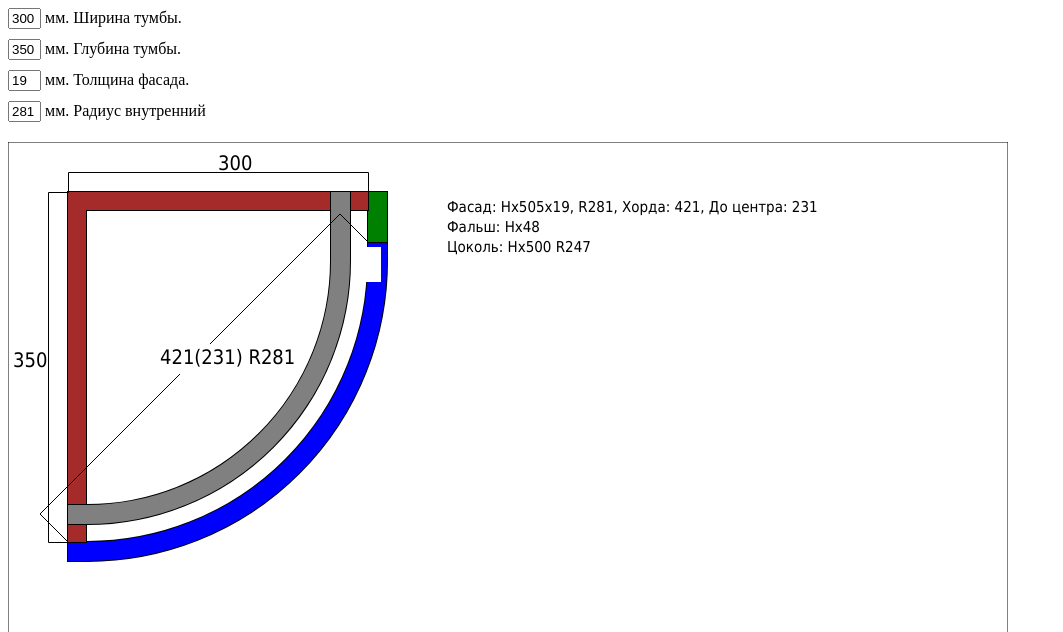
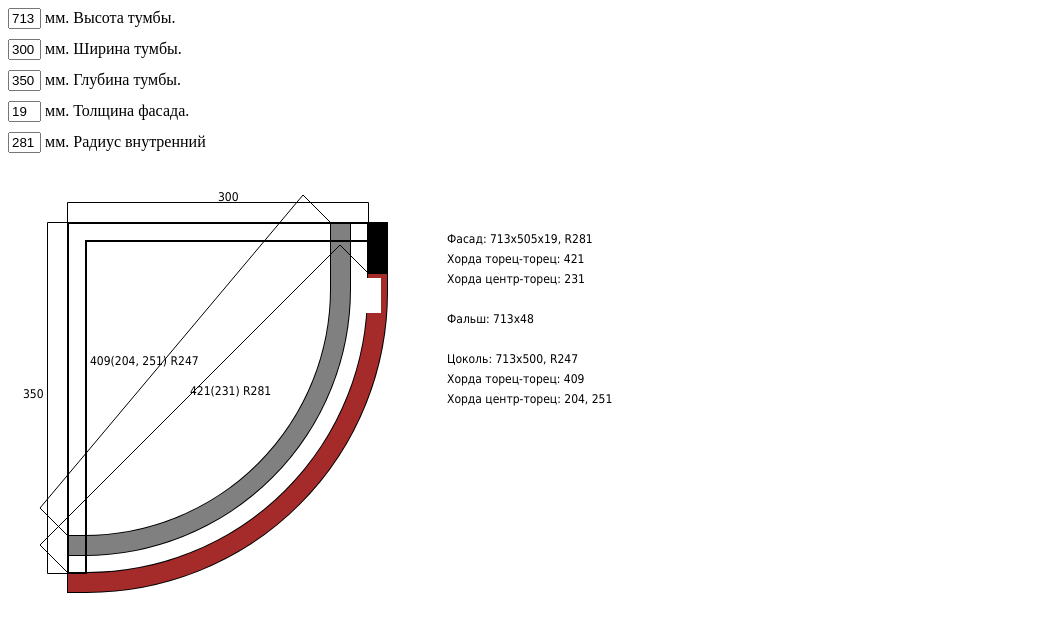
Before and after one commit to Memoframe/gcalc, a plain HTML site: page index.html in a window 1280 px wide. Shown: the top 632 px of the page, without its empty margins (0-1063 px from the left). Drawn offline with Linux system fonts and the light colour scheme.

Commit message:
16.11.2015

```diff
--- a/app_gnutiy.js
+++ b/app_gnutiy.js
@@ -5,7 +5,8 @@ angular.module('myApp', [])
 		tx: 300,
 		ty: 350,
 		th: 19,
-		rv: 281
+		rv: 281,
+		H: 713
 	}
 })
 .directive('calc', function($document){
@@ -24,7 +25,7 @@ angular.module('myApp', [])
 				};
 
 				var drawCanvas = function(){
-					ctx.strokeRect(0, 0, canvas.width, canvas.height);
+					//ctx.strokeRect(0, 0, canvas.width, canvas.height);
 
 					//Nachalo koordinat
 					var ox = 60;
@@ -39,6 +40,7 @@ angular.module('myApp', [])
 					   var falsh = 0
 					}
 
+
 					var rn = rv + th;		//Radius naruzhniy
 					var px = tx - rv;		//Pryamoy uchastok po shirine
 					var py = ty - rv - falsh;		//Pryamoy uchastok po visote
@@ -52,15 +54,77 @@ angular.module('myApp', [])
 					var ttx = tx - 37; //37 - utaplivanie tsokolya
 					var tty = ty - 37;
 					var trv = rv - 37;
-					if (trv > 243 && trv < 250) {
-					   var truetrv = 247
-					} else {
-					   var truetrv = trv
+					if (trv > (203+247)/2 && trv < (247+263)/2) {
+					var truetrv = 247
 					}
+					else if( trv < 203){
+					var truetrv = 203
+					}
+					else if( trv > 203 && trv < (203+247)/2 ){
+					var truetrv = 203
+					}
+					else if( trv > (247+263)/2 && trv < (283 + 263)/2 ){
+					var truetrv = 263
+					}
+					else if (  trv > (263+283)/2 && trv < (283 +300)/2 ){
+					var truretrv = 283
+					}
+					else  if(trv > (283+300)/2){
+					var truetrv = 300
+					}
+					else{
+				   var truetrv = trv
+					};
+
 					var trn = trv + th;
 					var truetrn = truetrv + th;
 					var tokr = Math.round ( truetrn * Math.PI / 2 ) + ( ttx - truetrv ) + ( tty - truetrv );	//Dlinna okruzhnosti tsokolya
-					var thorda = Math.round ( Math.sqrt ( Math.pow ( tx - 37, 2 ) + Math.pow ( ty - 37 ) ) ) ;
+					var thorda = Math.round ( Math.sqrt ( Math.pow ( tx - 37, 2 ) + Math.pow ( ty - 37, 2 ) ) ) ;
+
+					var k = Math.sqrt ( Math.pow(truetrv, 2) / 2);
+					var kx = k + tx - truetrv - 37;
+					var ky = k + ty - truetrv - 37;
+					var kxx = truetrv - k;
+					var kyy = truetrv - k;
+
+					if ( truetrv > ttx || truetrv > tty ){
+					var tcx = "?"
+					var tcy = "?"
+					}
+					else{
+					var tcx = Math.round(Math.sqrt(Math.pow (kx, 2) + Math.pow (kyy, 2)));
+					var tcy = Math.round(Math.sqrt(Math.pow (ky, 2) + Math.pow (kxx, 2)));
+					}
+
+
+					if (ttx - truetrv < 0 || tty - truetrv < 0){
+					// var tpx = 0;
+					// var tpy = 0;
+					}
+					else {
+					var tpx = ttx - truetrv;
+					var tpy = tty - truetrv;
+					}
+					var tcrx = ttx - truetrv;
+					var tcry = tty - truetrv;
+
+					//Otrisovka tsokolya
+					ctx.beginPath();
+					ctx.moveTo(ox + ttx, oy);
+					ctx.lineTo(ox + ttx, oy + tpy);
+					ctx.arc(ox + tcrx, oy + tcry, truetrv, 0, Math.PI/2, false);
+					ctx.lineTo(ox, oy + tty);
+					ctx.lineTo(ox, oy + tty + th);
+					ctx.lineTo(ox + tpx, oy + tty + th);
+					ctx.arc(ox + tcrx, oy + tcry, truetrn, Math.PI/2, 0, true);
+					ctx.lineTo(ox + ttx + th, oy);
+					ctx.lineTo(ox + ttx, oy);
+					ctx.lineWidth=2;
+					ctx.stroke();
+					ctx.fillStyle="grey"; // color
+					ctx.fill();
+					ctx.clearRect(0, 0, ox, canvas.height);
+					ctx.clearRect(0, 0, canvas.width, oy);
 
 					//Otrisovka fasada
 					ctx.beginPath();
@@ -75,7 +139,7 @@ angular.module('myApp', [])
 					ctx.lineTo(ox + tx, oy + falsh);
 					ctx.lineWidth=2;
 					ctx.stroke();
-					ctx.fillStyle="blue"; // color
+					ctx.fillStyle="brown"; // color
 					ctx.fill();
 
 					// Otrisovka falshpaneli
@@ -88,7 +152,7 @@ angular.module('myApp', [])
 					ctx.lineTo(ox + tx, oy);
 					ctx.lineWidth=2;
 					ctx.stroke();
-					ctx.fillStyle="green"; // color
+					ctx.fillStyle="black"; // color
 					ctx.fill();
 					} else {}
 
@@ -114,62 +178,36 @@ angular.module('myApp', [])
 					ctx.lineWidth=2;
 					ctx.stroke();
 					ctx.fillStyle="brown"; // color
-					ctx.fill();
-
-					//Otrisovka tsokolya
-					ctx.beginPath();
-					ctx.moveTo(ox + ttx, oy);
-					ctx.lineTo(ox + ttx, oy + py);
-					ctx.arc(ox + crx, oy + cry, trv, 0, Math.PI/2, false);
-					ctx.lineTo(ox, oy + tty);
-					ctx.lineTo(ox, oy + tty + th);
-					ctx.lineTo(ox + px, oy + tty + th);
-					ctx.arc(ox + crx, oy + cry, trn, Math.PI/2, 0, true);
-					ctx.lineTo(ox + ttx + th, oy);
-					ctx.lineTo(ox + ttx, oy);
-					ctx.lineWidth=2;
-					ctx.stroke();
-					ctx.fillStyle="grey"; // color
-					ctx.fill();
-
-					//Otrisovka razriva
-					// ctx.beginPath();
-					// ctx.moveTo(ox, oy);
-					// ctx.lineTo(ox - 70, oy);
-					// ctx.lineTo(ox - 70 + 20, oy + ty / 4);
-					// ctx.lineTo(ox - 70, oy + ty / 2);
-					// ctx.lineTo(ox - 70 + 20, oy + ty * 0.75);
-					// ctx.lineTo(ox - 70, oy + ty);
-					// ctx.lineTo(ox, oy + ty);
-					// ctx.lineTo(ox, oy + ty + th);
-					// ctx.lineTo(ox - 60, oy + ty + th);
-					// ctx.lineTo(ox - 70, oy + ty);
-					// ctx.stroke();
+					//ctx.fill();
 
 
 
 					//Razmery
-					ctx.font = "15px Tahoma";
+					ctx.font = "12px Tahoma";
 					ctx.lineWidth=1;
 					ctx.fillStyle="black"; // color
-					ctx.fillText("Фасад: Hx" + okr + "x" + th + ", R" + rv + ", Хорда: " + horda + ", До центра: " + c, ox * 2 + tx + th, oy + 20);
+					ctx.fillText("Фасад: " + H + "x"+ okr + "x" + th + ", R" + rv, ox * 2 + tx + th, oy + 20);
+					ctx.fillText("Хорда торец-торец: " + horda, ox * 2 + tx + th, oy + 20 * 2)
+					ctx.fillText("Хорда центр-торец: " + c, ox * 2 + tx + th, oy + 20 * 3)
 					if ((falsh - zazor) > 0){
-					ctx.fillText("Фальш: Hx" + (falsh - zazor), ox * 2 + tx + th, oy + 20 * 2)}
+					ctx.fillText("Фальш: " + H + "x"+ (falsh - zazor), ox * 2 + tx + th, oy + 20 * 5)}
 					else {
-					ctx.fillText("Фальш: Hx" + "0", ox * 2 + tx + th, oy + 20 * 2);
+					ctx.fillText("Фальш: - ", ox * 2 + tx + th, oy + 20 * 5);
 					}
-					ctx.fillText("Цоколь: Hx" + tokr + " R" + truetrv , ox * 2 + tx + th, oy + 20 * 3);
+					ctx.fillText("Цоколь: " + H + "x" + tokr + ", R" + truetrv , ox * 2 + tx + th, oy + 20 * 7);
+					ctx.fillText("Хорда торец-торец: " + thorda, ox * 2 + tx + th, oy + 20 * 8)
+					ctx.fillText("Хорда центр-торец: " + tcx + ", " + tcy, ox * 2 + tx + th, oy + 20 * 9)
 
 					//Razmery vynos
 					ctx.beginPath();
 					ctx.lineWidth=1;
-					ctx.moveTo ( ox + 0.5, oy + ty + 0.5 );
-					ctx.lineTo ( ox - 20 + 0.5, oy + ty + 0.5 );
-					ctx.lineTo ( ox - 20 +0.5, oy +0.5 );
-					ctx.lineTo ( ox + 0.5, oy + 0.5 );
-					ctx.lineTo ( ox + 0.5, oy - 20 + 0.5 );
-					ctx.lineTo ( ox + 0.5 + tx, oy - 20 + 0.5 );
-					ctx.lineTo ( ox + tx + 0.5, oy + 0.5 );
+					ctx.moveTo ( ox, oy + ty + 0.5 );
+					ctx.lineTo ( ox - 20 - 0.5, oy + ty + 0.5 );
+					ctx.lineTo ( ox - 20 - 0.5, oy - 0.5 );
+					ctx.lineTo ( ox - 0.5, oy - 0.5 );
+					ctx.lineTo ( ox - 0.5, oy - 20 - 0.5 );
+					ctx.lineTo ( ox + tx + 0.5, oy - 20 - 0.5 );
+					ctx.lineTo ( ox + tx + 0.5, oy );
 					ctx.stroke (); //gabarity tumby
 
 					ctx.beginPath();
@@ -181,34 +219,37 @@ angular.module('myApp', [])
 					ctx.stroke (); //horda fasad
 
 					ctx.beginPath();
-					ctx.moveTo ( ox + tx, oy + falsh );
-					ctx.lineTo ( ox + tx - 28, oy + falsh - 28 );
-					ctx.lineTo ( ox - 28, oy+ ty - 28 );
-					ctx.lineTo ( ox, oy+ ty );
+					ctx.moveTo ( ox + tx - 37, oy );
+					ctx.lineTo ( ox + tx - 37 - 28, oy - 28 );
+					ctx.lineTo ( ox - 28, oy+ ty - 37 - 28 );
+					ctx.lineTo ( ox, oy+ ty - 37 );
 					ctx.lineWidth=1;
-					ctx.stroke (); //horda fasad
+					ctx.stroke (); //horda tsokol
 
-					ctx.font = "20px Tahoma";
+					ctx.font = "12px Tahoma";
 					ctx.fillStyle="black"; // color
 					ctx.lineWidth=1;
 					ctx.fillText ( tx, ox + tx/2, oy - 22 );
-					ctx.fillText ( ty, ox - 55, oy + ty / 2 );
-					ctx.clearRect ( ox + tx / 2 - 28 - 50, oy + ty - tx / 2 - 28 - 20, 100, 30 );
-					ctx.fillText ( horda + "(" + c +")" + " R" + rv, ox + tx / 2 - 28 - 30, oy + ty - tx / 2 - 28);
+					ctx.fillText ( ty, ox - 45, oy + ty / 2 );
+					// ctx.clearRect ( ox + tx / 2 - 28 - 35, oy + ty - tx / 2 - 28 - 20, 100, 30 );
+					ctx.fillText ( horda + "(" + c +")" + " R" + rv, ox + tx / 2 - 28, oy + ty - tx / 2 - 28);
+					ctx.fillText ( thorda + "(" + tcx +", " + tcy +")" + " R" + truetrv, ox + tx / 2 - 28 - 100, oy + ty - tx / 2 - 28 - 30);
 				};
 
 				scope.$watchCollection('variables', function(variables){
 					if (variables) {
-						if (variables.tx < 203 || variables.ty < 203 || variables.rv < 203 || variables.ty < variables.tx || variables.th < 9 ){
-						tx = 0;
-						ty = 0;
-						rv = 0;
-						th = 0;
+						if (variables.tx < 203 || variables.ty < 203 || variables.rv < 203 || variables.ty < variables.tx || variables.th < 9 || variables.rv>variables.tx ){
+						tx = 300;
+						ty = 300;
+						rv = 300;
+						th = 19;
+						H = 713;
 						}
 						else {
 						tx = parseInt(variables.tx);
 						ty = parseInt(variables.ty);
 						th = parseInt(variables.th);
+						H = parseInt(variables.H);
 							if(variables.rv<203){
 							rv = 203;
 							}
--- a/index.html
+++ b/index.html
@@ -14,6 +14,13 @@
   <body ng-controller="calcController">
 
     <form style="margin-bottom: 10px;" class="clearfix">
+
+	 <div class="clearfix">
+        <div style="float: left; margin: 0 20px 10px 0;">
+          <input type="text" size="1" ng-model="variables.H"> <label>мм.</label> <label>Высота тумбы.</label>
+        </div>
+	  </div>
+
       <div class="clearfix">
         <div style="float: left; margin: 0 20px 10px 0;">
           <input type="text" size="1" ng-model="variables.tx"> <label>мм.</label> <label>Ширина тумбы.</label>
```
